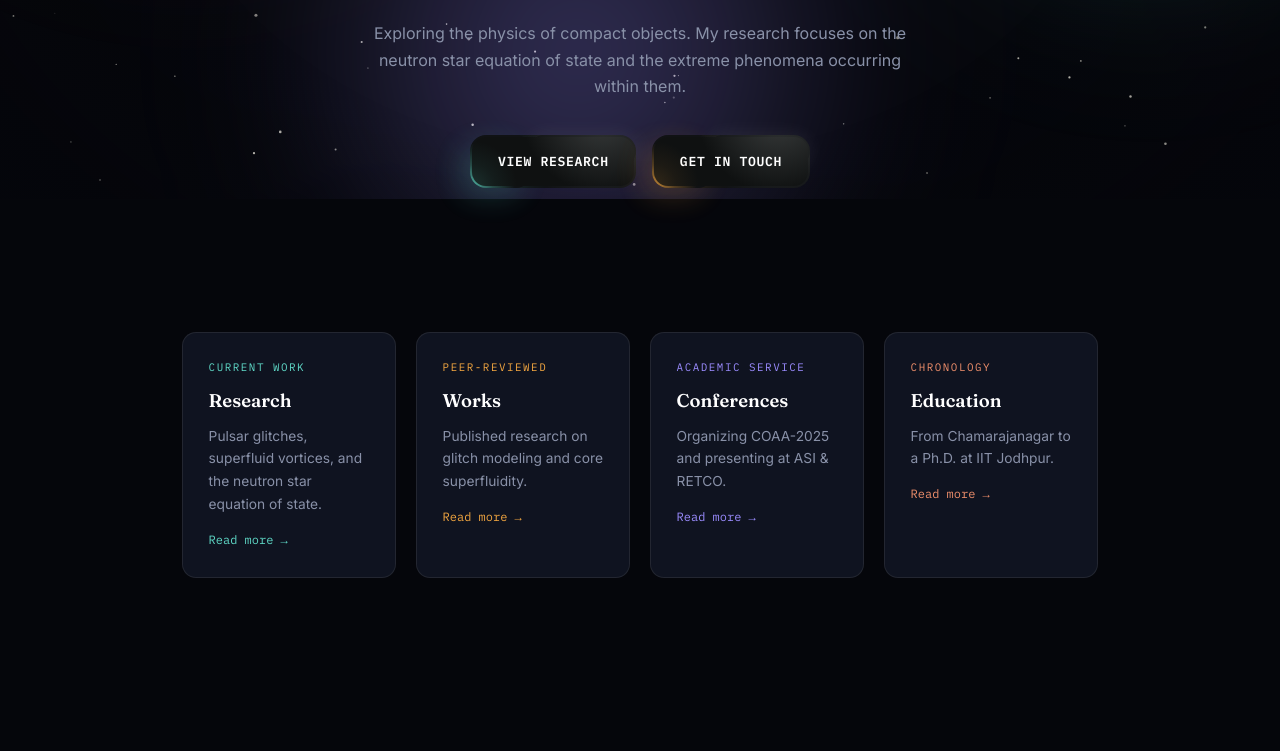
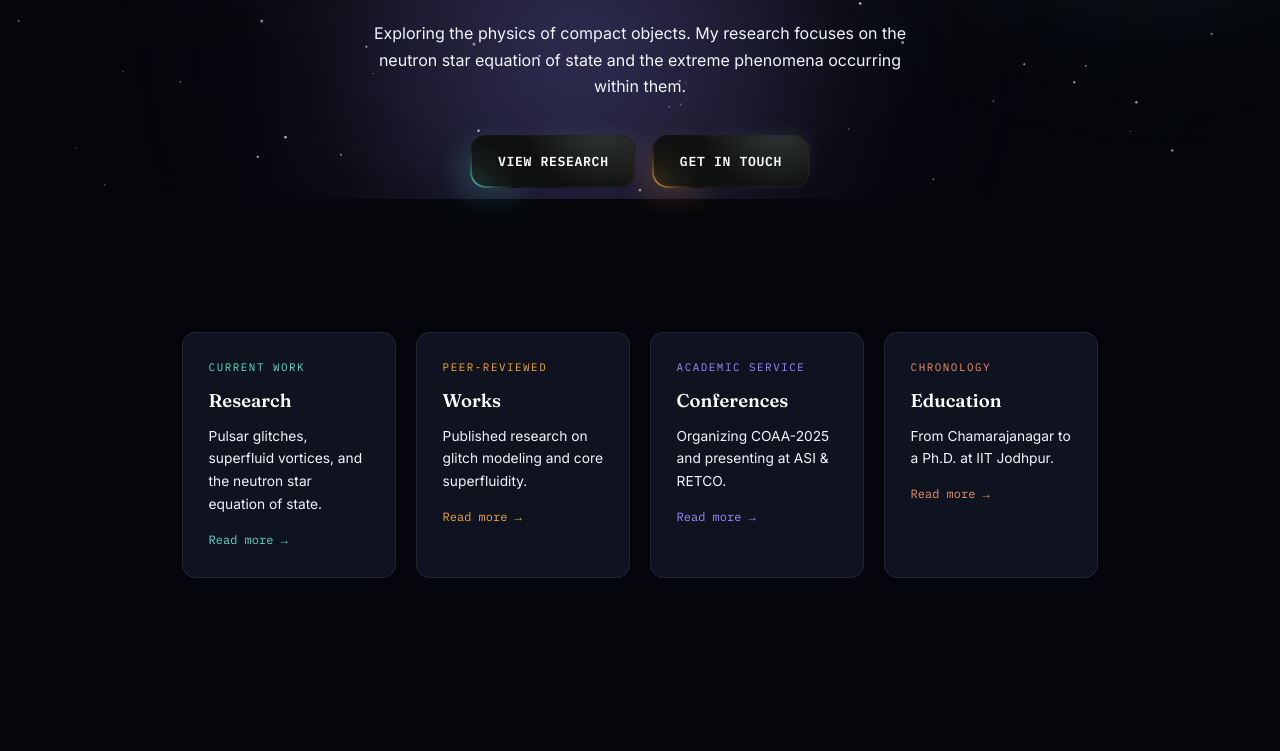
Before and after one commit to yogeesh-dev/yogeeshn.github.io, a plain HTML site: page index.html in a window 1280 px wide. Shown: the part 601-1352 px from the top of the page. Drawn offline with Linux system fonts and the light colour scheme.

Commit message:
Update muted text color in style.css

```diff
--- a/style.css
+++ b/style.css
@@ -11,7 +11,7 @@
     --border-hover: rgba(242, 166, 64, 0.4);
 
     --text: #eae6da;
-    --text-muted: #8991a8;
+    --text-muted: #f1f4fd;
     --text-dim: #565d72;
 
     --accent: #f2a640;
```
